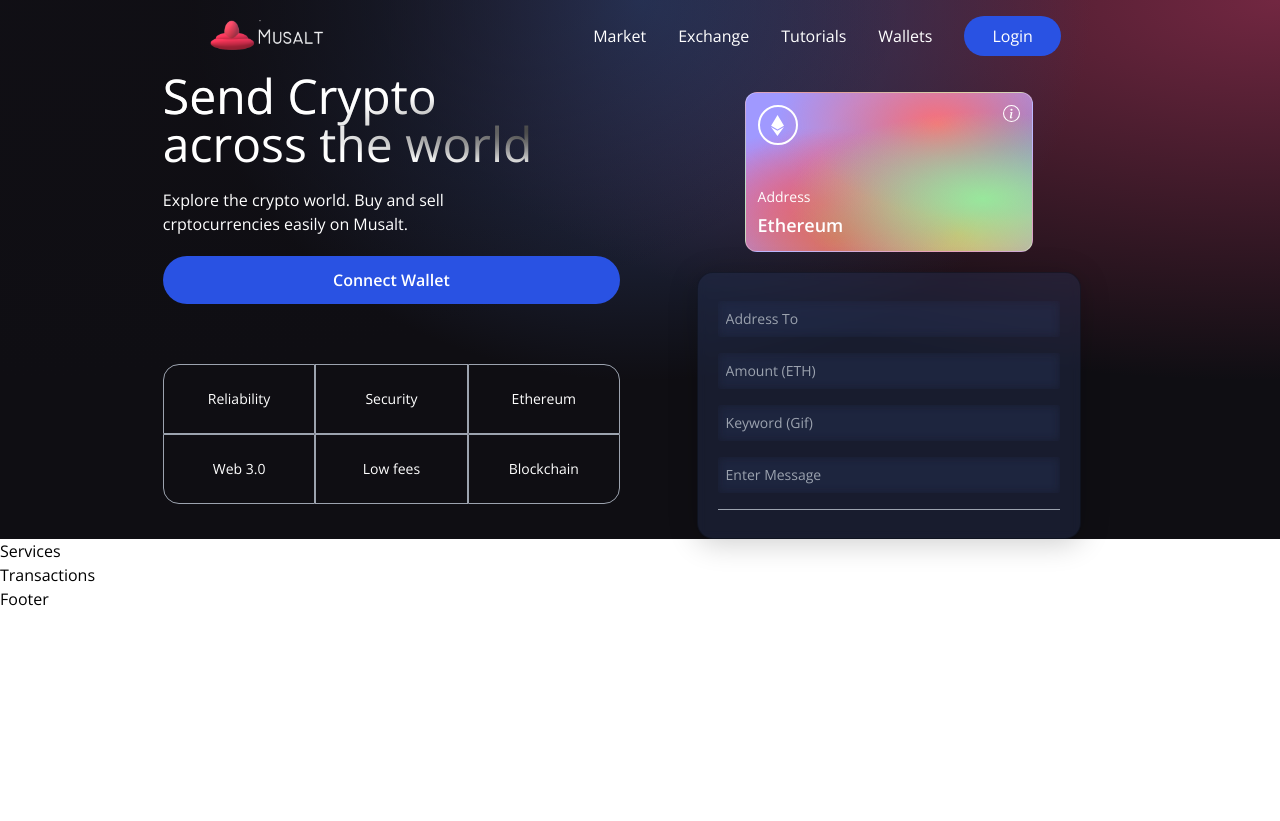
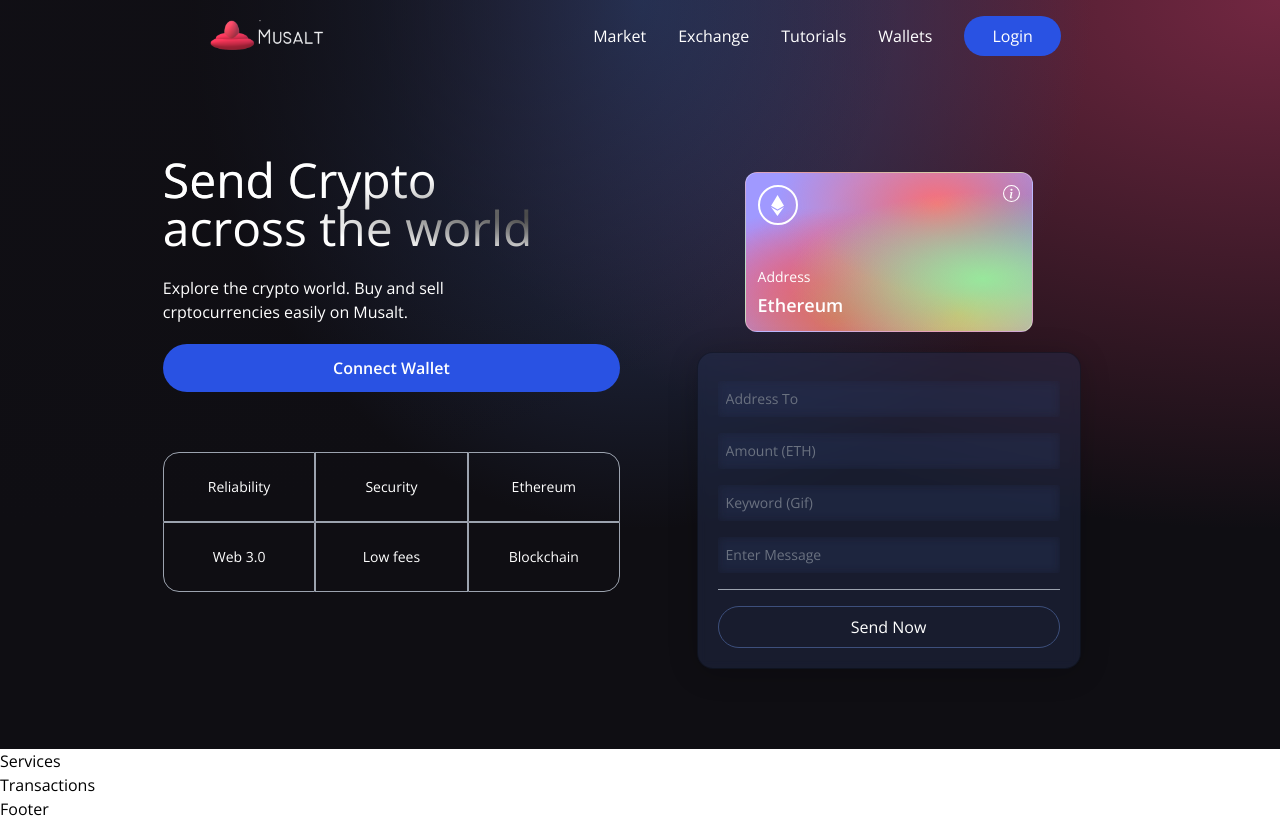
Before and after one commit to anthonym313/musalt, a React (Create React App) app in the folder client/: page / in a window 1280 px wide. Before the commit the page ends 800 px from the top, so only its background shows below. Built offline with nearby package versions, Linux system fonts and the light colour scheme.

Commit message:
add sstyling

```diff
--- a/client/package.json
+++ b/client/package.json
@@ -3,6 +3,7 @@
   "version": "0.1.0",
   "private": true,
   "dependencies": {
+    "@tailwindcss/forms": "^0.5.2",
     "@testing-library/jest-dom": "^5.16.4",
     "@testing-library/react": "^13.3.0",
     "@testing-library/user-event": "^13.5.0",
@@ -42,5 +43,4 @@
     "postcss": "^8.4.14",
     "tailwindcss": "^3.0.24"
   }
-
 }
--- a/client/src/components/Loader.jsx
+++ b/client/src/components/Loader.jsx
@@ -1,6 +1,8 @@
 const Loader = () => {
     return (
-        <h1>Loader</h1>
+        <div className="flex justify-center items-center py-3">
+            <div className="animate-spin rounded-full h-32 w-32 border-b-2 border-red-700"/>
+        </div>
     )
 }
 export default Loader;
--- a/client/src/components/Welcome.jsx
+++ b/client/src/components/Welcome.jsx
@@ -21,12 +21,15 @@
     const connectWallet = () => {
 
     }
+    const handleSubmit =() => {
 
+
+    }
     return (
         <div className="flex w-full justify-center items-center">
-            <div className="flex md:flex-row flex-col items-start justify-between">
-                <div className="flex flex-1 justify-start flex-col md:mr-10 ">
-                    <h1 className="text-3xl sm:text-5xl text-white text-gradient y-1">
+            <div className="flex mf:flex-row flex-col items-start justify-between md:p-20 py-12 px-4">
+                <div className="flex flex-1 justify-start flex-col mf:mr-10 ">
+                    <h1 className="text-3xl sm:text-5xl text-white text-gradient py-1">
                         Send Crypto <br/> across the world
                     </h1>
                     <p className="text-left mt-5 text-white font-light md:w-9/12 w-11/12 text-base">
@@ -60,7 +63,7 @@
                         </div>
                     </div>
                 </div>
-                <div className="flex flex-col flex-1 items-center justify-start w-full md:mt-0 mt-10">
+                <div className="flex flex-col flex-1 items-center justify-start w-full mf:mt-0 mt-10">
                     <div className="p-3 justify-end items-start flex-col rounded-xl h-40 sm:w-72 w-full my-5 eth-card white-glassmorphism">
                         <div className="flex justify-between flex-col w-full h-full">
                             <div className="flex justify-between items-start">
@@ -86,6 +89,18 @@
                         <Input placeholder="Keyword (Gif)" name="keyword" type="text" handleChange={()=>{}}/>
                         <Input placeholder="Enter Message" name="message" type="text" handleChange={()=>{}}/>
                         <div className="h-[1px] w-full bg-gray-400 my-2"/>
+                        {false ? (
+                            <Loader/>
+                        ):(
+                            <button
+                            type="button"
+                            onClick={handleSubmit}
+                            className="text-white w-full mt-2 border-[1px] p-2 border-[#3d4f7c] rounded-full cursor-pointer"
+                            >
+                                Send Now
+                            </button>
+
+                        )}
                     </div>
                 </div>
             </div>
--- a/client/tailwind.config.js
+++ b/client/tailwind.config.js
@@ -1,9 +1,35 @@
 module.exports = {
-  content: [
-    "./src/**/*.{js,jsx,ts,tsx}",
-  ],
+  purge: ["./src/**/*.{js,jsx,ts,tsx}", "./public/index.html"],
+  mode: "jit",
+  darkMode: false, // or 'media' or 'class'
   theme: {
+    fontFamily: {
+      display: ["Open Sans", "sans-serif"],
+      body: ["Open Sans", "sans-serif"],
+    },
+    extend: {
+      screens: {
+        mf: "990px",
+      },
+      keyframes: {
+        "slide-in": {
+          "0%": {
+            "-webkit-transform": "translateX(120%)",
+            transform: "translateX(120%)",
+          },
+          "100%": {
+            "-webkit-transform": "translateX(0%)",
+            transform: "translateX(0%)",
+          },
+        },
+      },
+      animation: {
+        "slide-in": "slide-in 0.5s ease-out",
+      },
+    },
+  },
+  variants: {
     extend: {},
   },
-  plugins: [],
-}
+  plugins: [require("@tailwindcss/forms")],
+};
```
Also changed, not shown: 1 other file (tests, documents, lock files or other folders).
